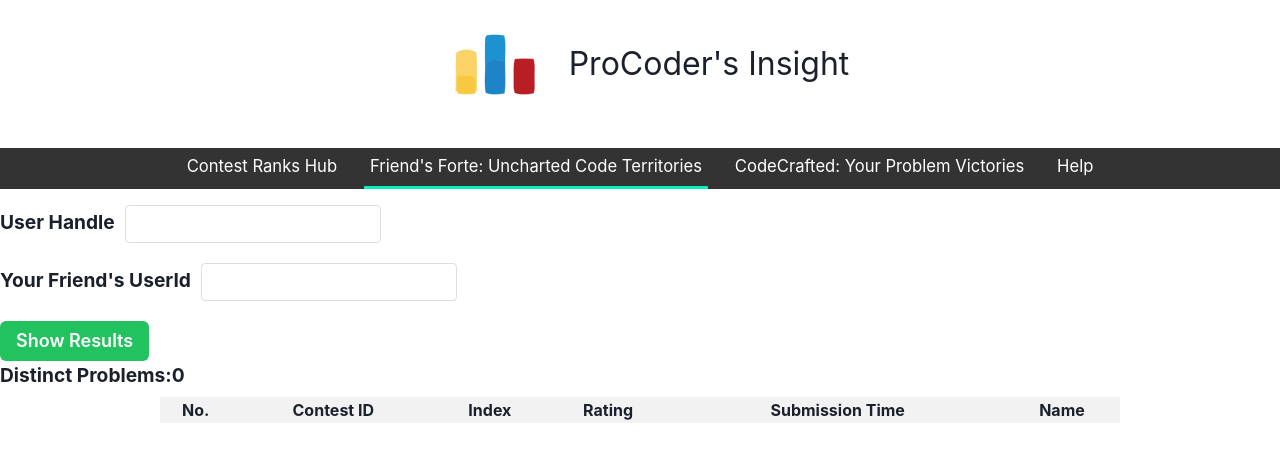
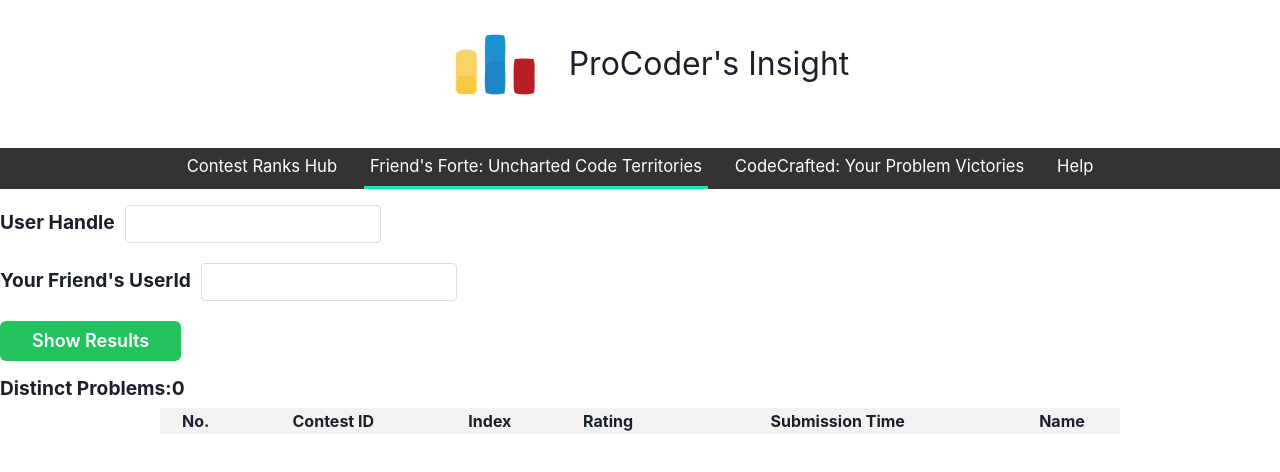
Before and after one commit to Hirenachhaada/CodeForcesContestVisualizer, a React (Create React App) app: page /distinctProblems in a window 1280 px wide. Shown: the top 472 px of the page. Built offline with nearby package versions, Linux system fonts and the light colour scheme.

Commit message:
responsive button

```diff
--- a/src/DistinctProblems.js
+++ b/src/DistinctProblems.js
@@ -3,7 +3,7 @@ import logo from "./logoCF.png";
 import { Link } from "react-router-dom";
 import styles from "./ApiCall.module.css";
 import Loading from "./Loading";
-import { Spinner, Button } from "@chakra-ui/react";
+import { Spinner, Button, Heading } from "@chakra-ui/react";
 
 const DistinctProblems = () => {
   const [user, setUser] = useState("");
@@ -185,7 +185,9 @@ const DistinctProblems = () => {
           size="md"
           colorScheme="whatsapp"
           type="submit"
-          fontSize={{ base: "sm", md: "md", lg: "lg" }}
+          fontSize={{ base: "xs", md: "md", lg: "lg" }}
+          px={{ base: 4, md: 6, lg: 8 }} // Adjust horizontal padding for different screen sizes
+          py={2} // Adjust vertical padding for different screen sizes
           onClick={fetchDistinctProblems}
         >
           {loading ? (
@@ -196,16 +198,17 @@ const DistinctProblems = () => {
         </Button>
       </div>
       <div>
-        <h2
+        <Heading
           style={{
             display: "block",
             marginBottom: "8px",
             fontWeight: "bold",
             fontSize: "1.5vw",
+            marginTop: "1rem",
           }}
         >
           Distinct Problems:{counter}{" "}
-        </h2>
+        </Heading>
 
         <table className={styles.table}>
           <thead>
--- a/src/ProblemSolved.js
+++ b/src/ProblemSolved.js
@@ -2,7 +2,7 @@ import React, { useState } from "react";
 import logo from "./logoCF.png";
 import { Link } from "react-router-dom";
 import styles from "./ApiCall.module.css";
-import { Spinner, Button } from "@chakra-ui/react";
+import { Spinner, Button, Heading } from "@chakra-ui/react";
 
 const ProblemSolved = () => {
   const [user, setUser] = useState("");
@@ -131,26 +131,29 @@ const ProblemSolved = () => {
           colorScheme="whatsapp"
           type="submit"
           onClick={fetchSolvedProblems}
-          fontSize={{ base: "sm", md: "md", lg: "lg" }}
+          fontSize={{ base: "xs", md: "md", lg: "lg" }}
+          px={{ base: 4, md: 6, lg: 8 }} // Adjust horizontal padding for different screen sizes
+          py={2} // Adjust vertical padding for different screen sizes
         >
           {loading ? (
-            <Spinner alignSelf="center" margin="auto" size="xl" w={20} h={20} />
+            <Spinner alignSelf="center" margin="auto" size="md" />
           ) : (
             <p>Show Results</p>
           )}
         </Button>
       </div>
       <div>
-        <h2
+        <Heading
           style={{
             display: "block",
             marginBottom: "8px",
             fontWeight: "bold",
             fontSize: "1.5vw",
+            marginTop: "1rem",
           }}
         >
           Solved Problems:{counter}{" "}
-        </h2>
+        </Heading>
         <table className={styles.table}>
           <thead>
             <tr>
--- a/src/api.js
+++ b/src/api.js
@@ -29,6 +29,7 @@ export default function ApiCall() {
     backgroundColor: "#45a049",
   };
   async function calling() {
+    setLoading(true);
     counter = 0;
     if (user === "") {
       alert("Please Enter User Handel");
@@ -49,6 +50,7 @@ export default function ApiCall() {
       setContest([]);
       setUser("");
       setValid(false);
+      setLoading(false);
     } else {
       setContest(data.result.sort((a, b) => a.rank - b.rank));
       setFirstName(data1.result[0].firstName);
@@ -56,6 +58,7 @@ export default function ApiCall() {
       setMaxRating(data1.result[0].maxRating);
       console.log(valid);
       setValid(true);
+      setLoading(false);
     }
   }
 
@@ -96,10 +99,12 @@ export default function ApiCall() {
           colorScheme="whatsapp"
           type="submit"
           onClick={calling}
-          fontSize={{ base: "sm", md: "md", lg: "lg" }}
+          fontSize={{ base: "xs", md: "md", lg: "lg" }}
+          px={{ base: 4, md: 6, lg: 8 }} // Adjust horizontal padding for different screen sizes
+          py={2} // Adjust vertical padding for different screen sizes
         >
           {loading ? (
-            <Spinner alignSelf="center" margin="auto" size="xl" w={20} h={20} />
+            <Spinner alignSelf="center" margin="auto" size="md" />
           ) : (
             <p>Show Results</p>
           )}
```
